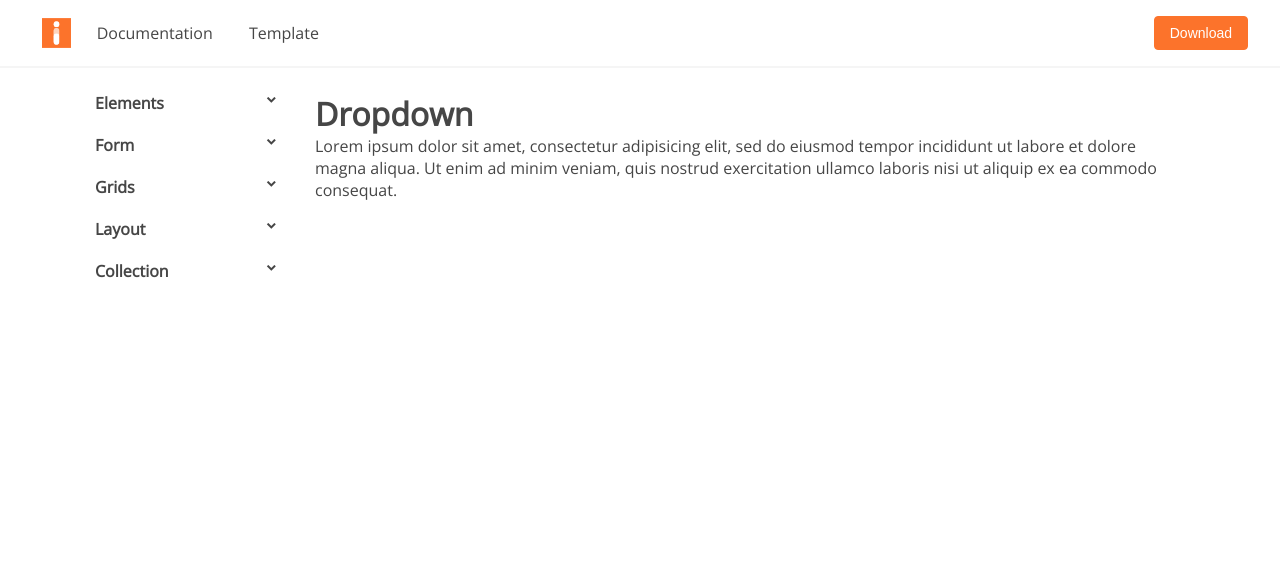
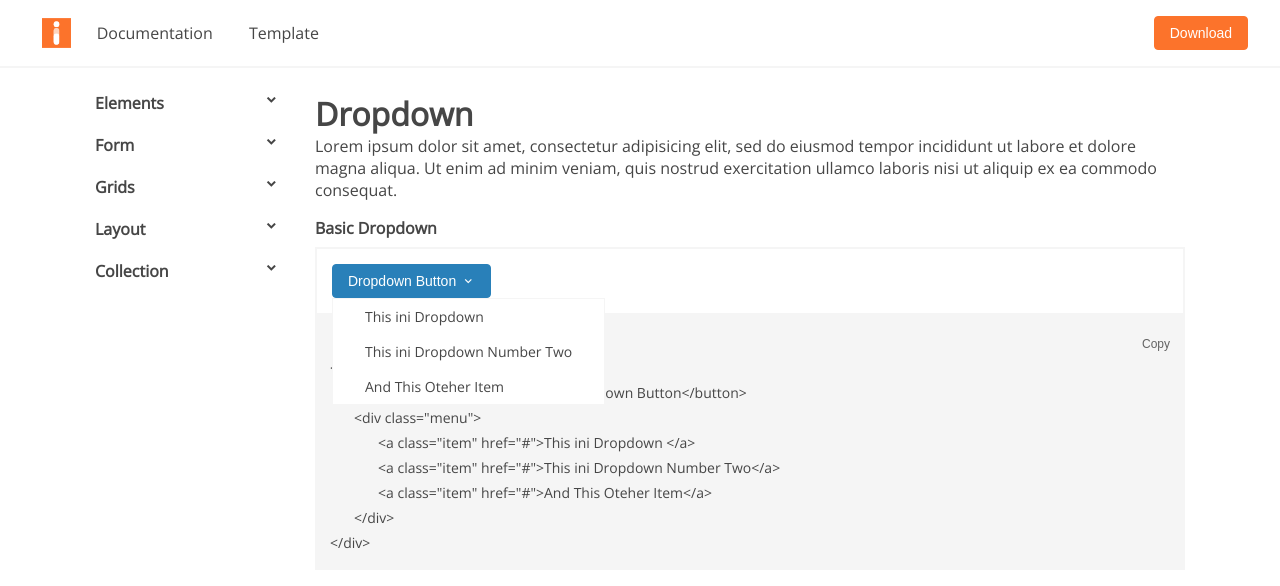
Before and after one commit to Ovinsyah/inicss, a Vue app: page /documentation/elements/dropdown in a window 1280 px wide. Shown: the top 586 px of the page. Built offline with nearby package versions, Linux system fonts and the light colour scheme.

Commit message:
dropdown

```diff
--- a/public/assets/css/ini.css
+++ b/public/assets/css/ini.css
@@ -1478,4 +1478,27 @@ img.ini.thumbnail {
   min-width: fit-content;
   max-width: fit-content; }
 
+/*
+===============================================================
+    INI DROPDOWN
+===============================================================
+*/
+.ini.dropdown .ini.button {
+  display: flex; }
+
+.ini.dropdown .ini.button:after {
+  content: "expand_more";
+  font-family: 'Material Icons';
+  margin-left: 5px; }
+
+.ini.dropdown .menu {
+  background: #fff;
+  border: 1px solid #f5f5f5;
+  position: absolute;
+  font-size: 14px; }
+
+.ini.dropdown .item {
+  display: block;
+  padding: .5rem 2rem; }
+
 /*# sourceMappingURL=ini.css.map */
--- a/public/assets/css/ini.scss
+++ b/public/assets/css/ini.scss
@@ -1730,3 +1730,29 @@ img.ini.thumbnail{
     min-width: fit-content;
     max-width: fit-content;
 }
+/*
+===============================================================
+    INI DROPDOWN
+===============================================================
+*/
+.ini.dropdown .ini.button{
+    display: flex;
+}
+
+.ini.dropdown .ini.button:after{
+    content: "expand_more";
+    font-family: 'Material Icons';
+    margin-left: 5px;
+}
+
+.ini.dropdown .menu{
+    background: #fff;
+    border: 1px solid #f5f5f5;
+    position: absolute;
+    font-size: 14px;
+}
+
+.ini.dropdown .item{
+    display: block;
+    padding: .5rem 2rem;
+}
--- a/src/views/documentation/elements/Dropdown.vue
+++ b/src/views/documentation/elements/Dropdown.vue
@@ -1,3 +1,7 @@
+<style>
+
+</style>
+
 <template>
   <div class="content documentation">
     <Navbar/>
@@ -9,6 +13,36 @@
           tempor incididunt ut labore et dolore magna aliqua. Ut enim ad minim veniam,
           quis nostrud exercitation ullamco laboris nisi ut aliquip ex ea commodo
           consequat.</div>
+          <h4 class="mt-3">Basic Dropdown</h4>
+          <div class="example">
+            <div class="ini dropdown active">
+              <button class="ini button blue">Dropdown Button</button>
+              <div class="menu">
+                <a class="item" href="#">This ini Dropdown </a>
+                <a class="item" href="#">This ini Dropdown Number Two</a>
+                <a class="item" href="#">And This Oteher Item</a>
+              </div>
+            </div>
+          </div>
+          <div class="code">
+            <div class="ini align right">
+                  <button class="ini button copy onCopy">Copy</button>
+              </div>
+              <div class="area selected">
+                  <div>
+                    <div>&#x3C;div class=&#x22;ini dropdown&#x22;&#x3E;</div>
+                      <div class="ml-4">&#x3C;button class=&#x22;ini button blue&#x22;&#x3E;Dropdown Button&#x3C;/button&#x3E;</div>
+                      <div class="ml-4">&#x3C;div class=&#x22;menu&#x22;&#x3E;</div>
+                        <div class="ml-5">&#x3C;a class=&#x22;item&#x22; href=&#x22;#&#x22;&#x3E;This ini Dropdown &#x3C;/a&#x3E;</div>
+                        <div class="ml-5">&#x3C;a class=&#x22;item&#x22; href=&#x22;#&#x22;&#x3E;This ini Dropdown Number Two&#x3C;/a&#x3E;</div>
+                        <div class="ml-5">&#x3C;a class=&#x22;item&#x22; href=&#x22;#&#x22;&#x3E;And This Oteher Item&#x3C;/a&#x3E;</div>
+                      <div class="ml-4">&#x3C;/div&#x3E;</div>
+                    <div>&#x3C;/div&#x3E;</div>
+                  </div>
+              </div>
+              <textarea cols="100" rows="100" class="hidden">
+                &#x3C;img src=&#x22;...&#x22; alt=&#x22;image&#x22; /&#x3E;</textarea>
+          </div>
       </div>
     </div>
   </div>
```
Also changed, not shown: 1 other file (tests, documents, lock files or other folders).
